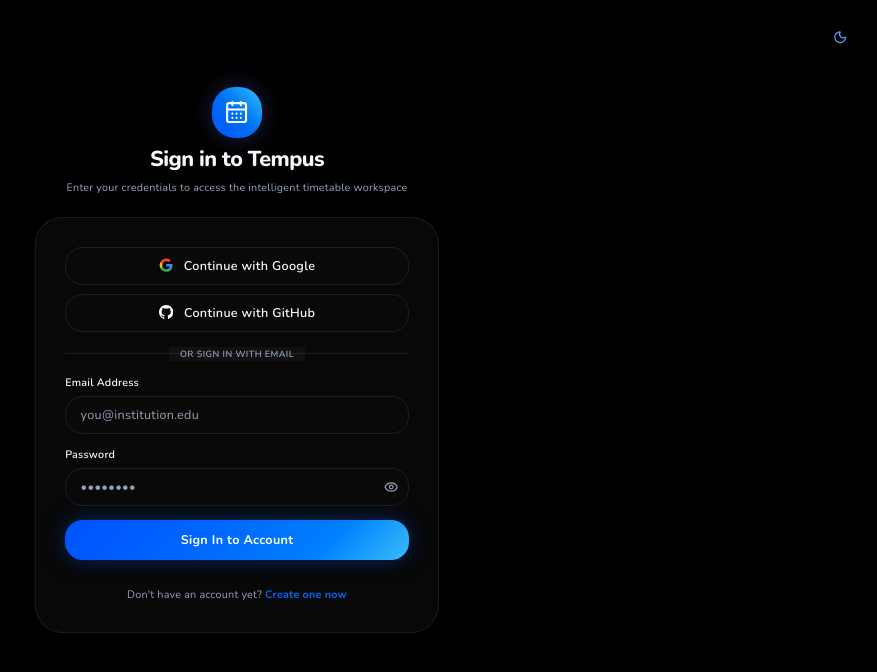
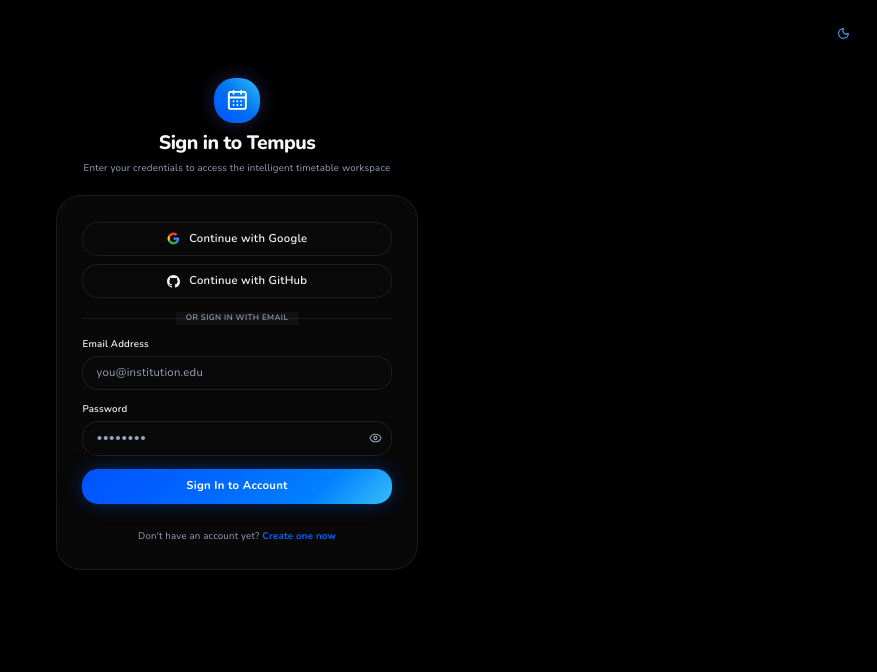
Before and after one commit to 1pruthvik/TIMETT, a Next.js app in the folder frontend/: page /login in a window 1280 px wide. Shown: the top 672 px of the page, without its empty margins (403-1280 px from the left). Built offline with nearby package versions, Linux system fonts and the light colour scheme; no server answers.

Commit message:
style: enforce 90% viewport zoom scaling on root layout body and CSS html

```diff
--- a/frontend/app/globals.css
+++ b/frontend/app/globals.css
@@ -3,8 +3,8 @@
 @import "shadcn/tailwind.css";
 
 /* Default 90% Window Zoom View */
-html {
-  zoom: 90%;
+html, body {
+  zoom: 90% !important;
 }
 
 /* Hide browser default spin buttons for number inputs */
--- a/frontend/app/layout.tsx
+++ b/frontend/app/layout.tsx
@@ -67,7 +67,7 @@ export default function RootLayout({
           }}
         />
       </head>
-      <body className="min-h-full font-sans transition-colors duration-300">
+      <body className="min-h-full font-sans transition-colors duration-300" style={{ zoom: "90%" }}>
         <ThemeProvider>
           {children}
         </ThemeProvider>
```
